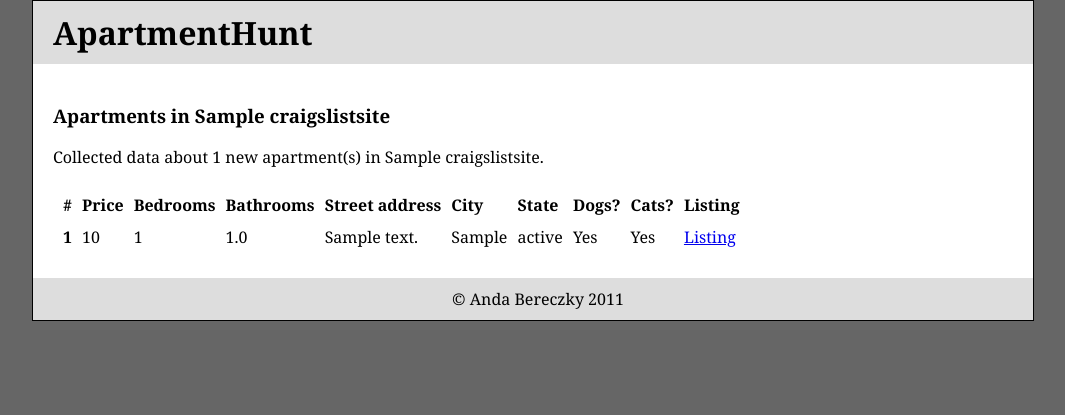
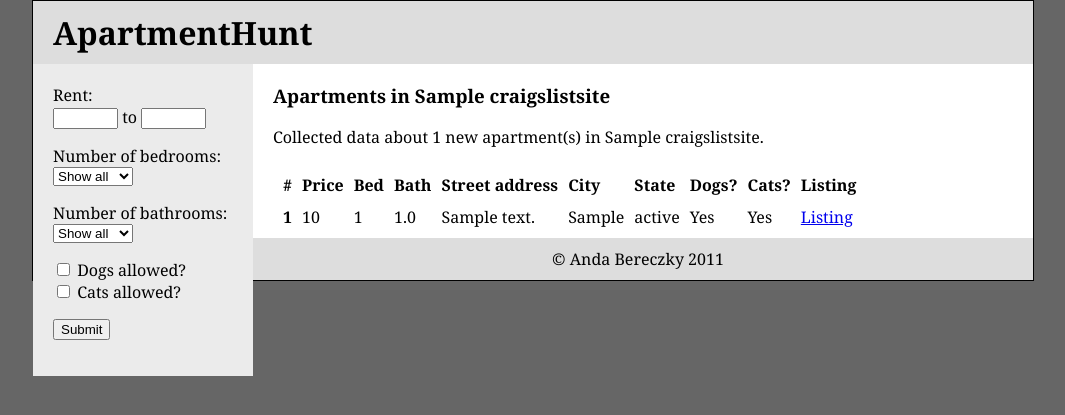
Before and after one commit to andabereczky/ApartmentHunt, a Django app: template templates/apartmenthunt/search.html in a window 1280 px wide. Shown: the top 415 px of the page, without its empty margins (107-1172 px from the left). Run offline with Django 3.2, Linux system fonts and the light colour scheme; tables that the repository leaves empty hold one stand-in row (values such as "Sample post"); the template is opened without the code that fills it: values that come from a table or form of the project are taken from there, most other values are stand-ins (such as "Sample title", 1, 10 or a date in 2020).

Commit message:
Implemented search.

```diff
--- a/apartmenthunt/models.py
+++ b/apartmenthunt/models.py
@@ -30,3 +30,103 @@ class Apartment(models.Model):
 	full_ad_text = models.TextField()
 	def __unicode__(self):
 		return self.title;
+
+def get_apartments_from_search(site, filter):
+	''' Gets the apartments that match the specified filter. '''
+
+	# If there's no filter, return all apartments.
+	if 'submit' not in filter:
+		return Apartment.objects.filter(craigslist_site=site.id), None
+
+	INT_MAX = 2**30
+
+	# Check that there are no errors in the search filter.
+	errors = validate_search_filter(filter)
+	if len(errors) > 0:
+		return None, errors
+
+	# Check the price.
+	price_min = filter['price_min']
+	price_max = filter['price_max']
+
+	# Check the number of bedrooms.
+	if filter['bedrooms'] == 'all':
+		bedrooms_min = 0
+		bedrooms_max = INT_MAX
+	elif filter['bedrooms'] == '4':
+		bedrooms_min = 4
+		bedrooms_max = INT_MAX
+	else:
+		bedrooms_min = filter['bedrooms']
+		bedrooms_max = filter['bedrooms']
+
+	# Check the number of bathrooms.
+	if filter['bathrooms'] == 'all':
+		bathrooms_min = 0
+		bathrooms_max = INT_MAX
+	elif filter['bathrooms'] == '3':
+		bathrooms_min = 3
+		bathrooms_max = INT_MAX
+	else:
+		bathrooms_min = filter['bathrooms']
+		bathrooms_max = filter['bathrooms']
+
+	# Get preliminary result.
+	result = Apartment.objects.filter(
+		craigslist_site=site.id).filter(
+		price__gte=price_min).filter(
+		price__lte=price_max).filter(
+		num_bedrooms__gte=bedrooms_min).filter(
+		num_bedrooms__lte=bedrooms_max).filter(
+		num_bathrooms__gte=bathrooms_min).filter(
+		num_bathrooms__lte=bathrooms_max)
+
+	# Check if dogs should be allowed.
+	if 'dogs_allowed' in filter and filter['dogs_allowed'] == 'on':
+		result = result.filter(dogs_allowed=1)
+
+	# Check if cats should be allowed.
+	if 'cats_allowed' in filter and filter['cats_allowed'] == 'on':
+		result = result.filter(cats_allowed=1)
+
+	# Return the apartments that match the filter.
+	return result, None
+
+def validate_search_filter(filter):
+	''' Check that all required filter values are specified correctly. '''
+
+	PRICE_MIN = 0
+	PRICE_MAX = 10000
+
+	errors = []
+
+	if 'price_min' not in filter:
+		errors.append('Please specify a minimum rent.')
+	else:
+		try:
+			i = int(filter['price_min'])
+			if i <= PRICE_MIN:
+				errors.append('Please enter a minimum rent greater than zero.')
+			elif i >= PRICE_MAX:
+				errors.append('Please enter a minimum rent less than $10,000.')
+		except ValueError:
+			errors.append('Please enter an integer for the minimum rent.')
+	if 'price_max' not in filter:
+		errors.append('Please specify a maximum rent.')
+	else:
+		try:
+			i = int(filter['price_max'])
+			if i <= PRICE_MIN:
+				errors.append('Please enter a maximum rent greater than zero.')
+			elif i >= PRICE_MAX:
+				errors.append('Please enter a maximum rent less than $10,000.')
+		except ValueError:
+			errors.append('Please enter an integer for the maximum rent.')
+	if 'price_min' in filter and 'price_max' in filter and filter['price_max'] < filter['price_min']:
+		errors.append('Please enter a maximum rent that is greater than the minimum rent.')
+	if 'bedrooms' not in filter:
+		errors.append('Please specify the number of bedrooms.')
+	if 'bathrooms' not in filter:
+		errors.append('Please specify the number of bathrooms.')
+
+	return errors
--- a/static/css/style.css
+++ b/static/css/style.css
@@ -25,9 +25,12 @@ body  {
 }
 .twoColFixLtHdr #sidebar1 {
 	float: left; /* since this element is floated, a width must be given */
-	width: 200px; /* the actual width of this div, in standards-compliant browsers, or standards mode in Internet Explorer will include the padding and border in addition to the width */
+	width: 180px; /* the actual width of this div, in standards-compliant browsers, or standards mode in Internet Explorer will include the padding and border in addition to the width */
 	background: #EBEBEB; /* the background color will be displayed for the length of the content in the column, but no further */
-	padding: 15px 10px 15px 20px;
+	padding: 20px;
+}
+.twoColFixLtHdr #notopmargin {
+	margin-top: 0;
 }
 .twoColFixLtHdr #mainContentNoSideBar {
 	margin: 0; /* the left margin on this div element creates the column down the left side of the page - no matter how much content the sidebar1 div contains, the column space will remain. You can remove this margin if you want the #mainContent div's text to fill the #sidebar1 space when the content in #sidebar1 ends. */
@@ -39,8 +42,11 @@ body  {
 	text-align: center;
 }
 .twoColFixLtHdr #mainContent {
-	margin: 0 0 0 250px; /* the left margin on this div element creates the column down the left side of the page - no matter how much content the sidebar1 div contains, the column space will remain. You can remove this margin if you want the #mainContent div's text to fill the #sidebar1 space when the content in #sidebar1 ends. */
+	margin: 0 0 0 220px; /* the left margin on this div element creates the column down the left side of the page - no matter how much content the sidebar1 div contains, the column space will remain. You can remove this margin if you want the #mainContent div's text to fill the #sidebar1 space when the content in #sidebar1 ends. */
 	padding: 0 20px; /* remember that padding is the space inside the div box and margin is the space outside the div box */
+}
+.twoColFixLtHdr #errormsg {
+	color: #CC3333;
 }
 .twoColFixLtHdr #footer {
 	padding: 0 10px 0 20px; /* this padding matches the left alignment of the elements in the divs that appear above it. */
--- a/templates/apartmenthunt/search.html
+++ b/templates/apartmenthunt/search.html
@@ -14,18 +14,50 @@
     <div id="header">
     	<h1>ApartmentHunt</h1>
     <!-- end #header --></div>
-    <div id="mainContentNoSideBar">
+    <div id="sidebar1">
+        <form id="form1" name="form1" method="get" action="/apartmenthunt/{{ site.site_subdomain }}/search/">
+        <p id="notopmargin">Rent:<br /><input name="price_min" type="text" id="price_min" size="5" /> to <input name="price_max" type="text" id="price_max" size="5" /></p>
+        <p>Number of bedrooms:<br />
+        <select name="bedrooms" id="bedrooms">
+            <option value="all" selected="selected">Show all</option>
+            <option value="1">1</option>
+            <option value="2">2</option>
+            <option value="3">3</option>
+            <option value="4">4 or more</option>
+        </select></p>
+        <p>Number of bathrooms:<br />
+        <select name="bathrooms" id="bathrooms">
+            <option value="all" selected="selected">Show all</option>
+            <option value="1">1</option>
+            <option value="1.5">1.5</option>
+            <option value="2">2</option>
+            <option value="2.5">2.5</option>
+            <option value="3">3 or more</option>
+        </select></p>
+        <p>
+            <input type="checkbox" name="dogs_allowed" id="dogs_allowed" />&nbsp;Dogs allowed?<br />
+            <input type="checkbox" name="cats_allowed" id="cats_allowed" />&nbsp;Cats allowed?
+        </p>
+        <p><input type="submit" name="submit" value="Submit" /></p>
+      </form>
+    <!-- end #sidebar1 --></div>
+    <div id="mainContent">
+{% if errors %}
+	{% for error in errors %}
+		<p id="errormsg">{{ error }}</p>
+	{% endfor %}
+{% endif %}
 		<h3>Apartments in {{ site.site_name }}</h3>
 {% if num_apartments > 0 %}
       <p>Collected data about {{ num_apartments }} new apartment(s) in {{ site.site_name }}.</p>
 {% endif %}
-{% if site.apartment_set.all %}
+{% if apartments %}
 <table border="0" cellspacing="10" cellpadding="0">
           <tr>
             <th scope="col">#</th>
             <th scope="col">Price</th>
-            <th scope="col">Bedrooms</th>
-            <th scope="col">Bathrooms</th>
+            <th scope="col">Bed</th>
+            <th scope="col">Bath</th>
             <th scope="col">Street address</th>
             <th scope="col">City</th>
             <th scope="col">State</th>
@@ -33,7 +65,7 @@
             <th scope="col">Cats?</th>
             <th scope="col">Listing</th>
           </tr>
-	{% for apartment in site.apartment_set.all %}
+	{% for apartment in apartments %}
           <tr>
             <th scope="row">{{ apartment.id }}</th>
             <td>{{ apartment.price }}</td>
```
Also changed, not shown: apartmenthunt/views.py (+6 -7 lines).
